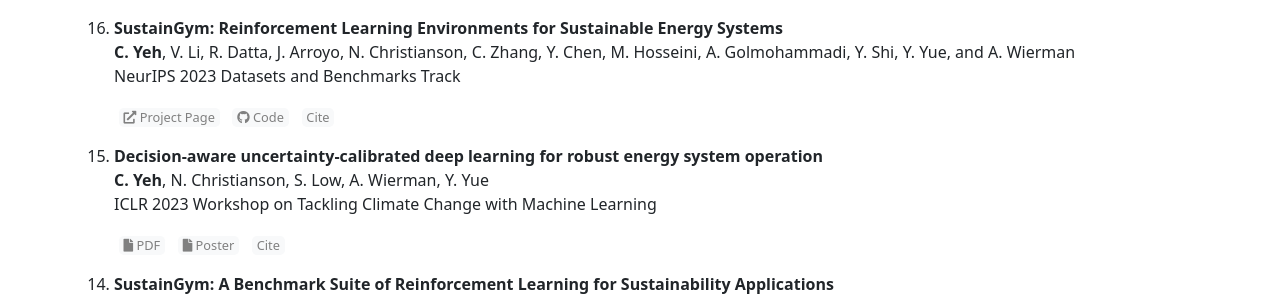
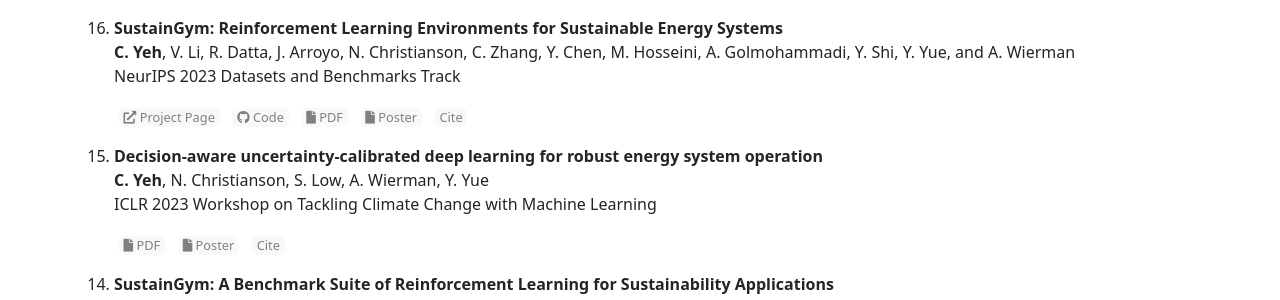
Before and after one commit to chrisyeh96/chrisyeh96.github.io, a Jekyll site: the page built from publications.md, in a window 1280 px wide and 900 px high. Shown: the part 312-612 px from the top of the window. Built offline with Jekyll 4.4.1, drawn with Linux system fonts in a browser that asks for light colours; comment, search, counter and statistics services are not loaded.

Commit message:
SustainGym: add links to paper and poster

```diff
--- a/_data/publications.yml
+++ b/_data/publications.yml
@@ -51,6 +51,12 @@
     - type: github
       name: Code
       url: https://github.com/chrisyeh96/sustaingym
+    - type: pdf
+      name: PDF
+      url: https://drive.google.com/file/d/1wrLGu2FCVOT_BvtDoudsz05zFG89r7dI/view
+    - type: pdf
+      name: Poster
+      url: https://drive.google.com/file/d/1isBLRUulYN_FS2mivbFjt6lHBCMd_YRH/view
 
 - formatted: |
     **Decision-aware uncertainty-calibrated deep learning for robust energy system operation**\
```
